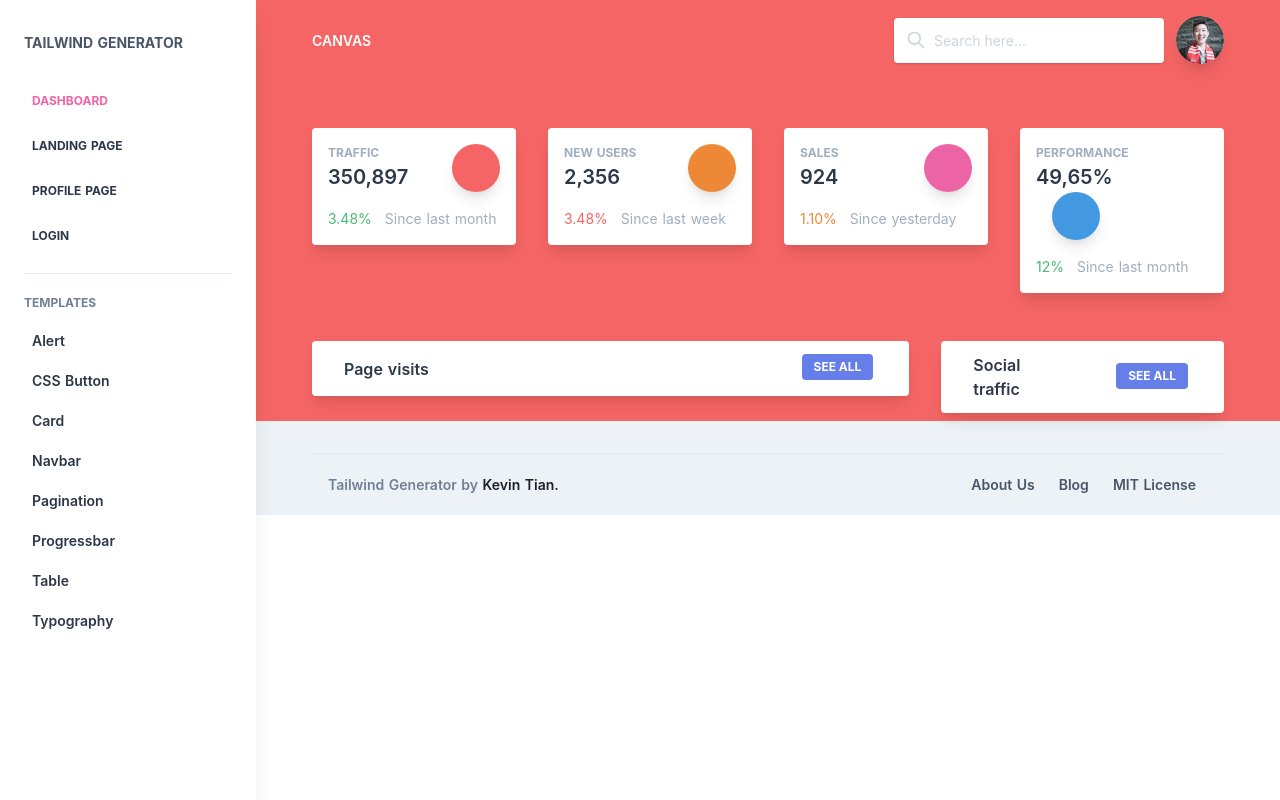
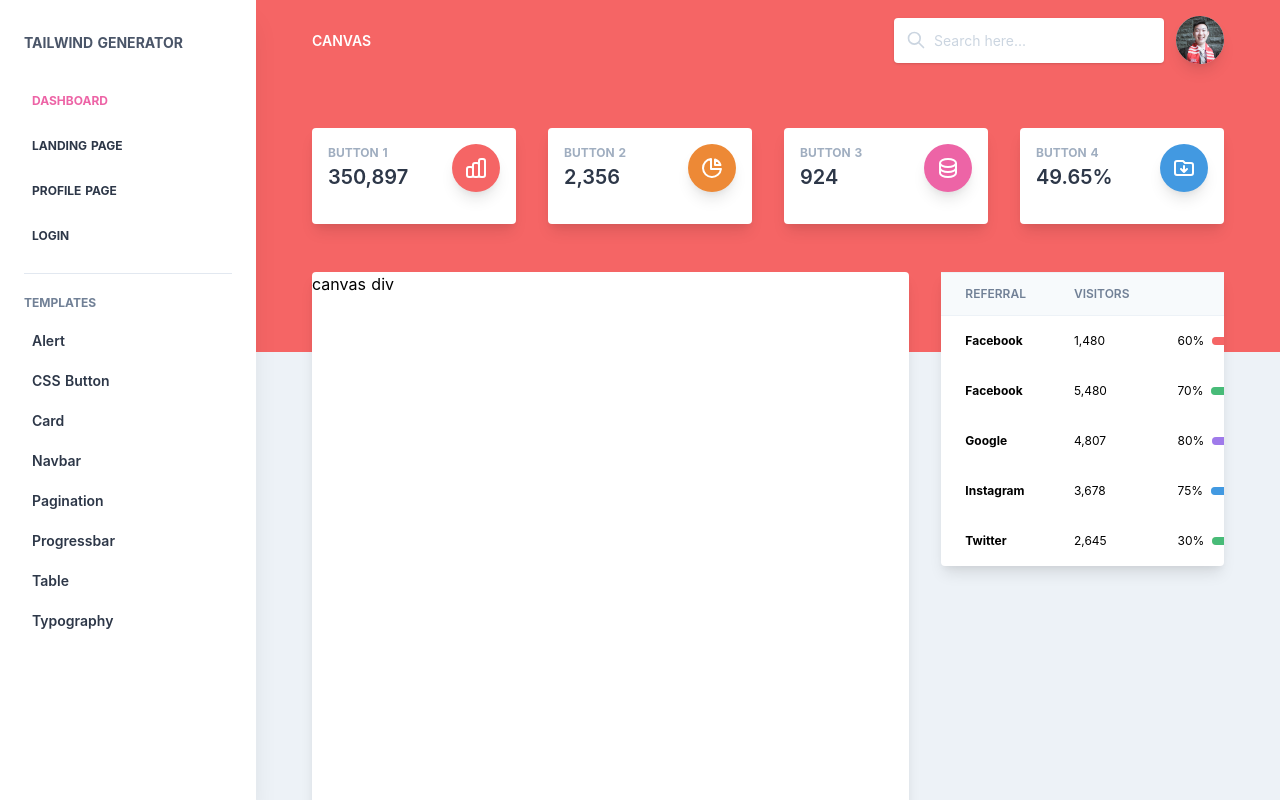
Before and after one commit to kt474/bootstrap-generator, a Nuxt app: page / in a window 1280 px wide. Shown: the top 800 px of the page. Built offline with nearby package versions, Linux system fonts and the light colour scheme.

Commit message:
💄 intial ui setup

```diff
--- a/components/Navbar.vue
+++ b/components/Navbar.vue
@@ -43,7 +43,7 @@
       <ul class="flex-col md:flex-row list-none items-center hidden md:flex">
         <div class="items-center flex">
           <span
-            class="w-12 h-12 text-sm text-white bg-gray-300 inline-flex items-center justify-center rounded-full"
+            class="w-12 h-12 text-sm text-white bg-gray-300 inline-flex items-center justify-center rounded-full cursor-pointer"
           >
             <img
               alt="..."
--- a/pages/index.vue
+++ b/pages/index.vue
@@ -19,7 +19,7 @@
                         class="relative w-full pr-4 max-w-full flex-grow flex-1"
                       >
                         <h5 class="text-gray-500 uppercase font-bold text-xs">
-                          Traffic
+                          Button 1
                         </h5>
                         <span class="font-semibold text-xl text-gray-800">
                           350,897
@@ -29,16 +29,23 @@
                         <div
                           class="text-white p-3 text-center inline-flex items-center justify-center w-12 h-12 shadow-lg rounded-full bg-red-500"
                         >
-                          <i class="far fa-chart-bar"></i>
+                          <svg
+                            xmlns="http://www.w3.org/2000/svg"
+                            fill="none"
+                            viewBox="0 0 24 24"
+                            stroke="currentColor"
+                          >
+                            <path
+                              stroke-linecap="round"
+                              stroke-linejoin="round"
+                              stroke-width="2"
+                              d="M9 19v-6a2 2 0 00-2-2H5a2 2 0 00-2 2v6a2 2 0 002 2h2a2 2 0 002-2zm0 0V9a2 2 0 012-2h2a2 2 0 012 2v10m-6 0a2 2 0 002 2h2a2 2 0 002-2m0 0V5a2 2 0 012-2h2a2 2 0 012 2v14a2 2 0 01-2 2h-2a2 2 0 01-2-2z"
+                            />
+                          </svg>
                         </div>
                       </div>
                     </div>
-                    <p class="text-sm text-gray-500 mt-4">
-                      <span class="text-green-500 mr-2">
-                        <i class="fas fa-arrow-up"></i> 3.48%
-                      </span>
-                      <span class="whitespace-no-wrap"> Since last month </span>
-                    </p>
+                    <p class="text-sm text-gray-500 mt-4"></p>
                   </div>
                 </div>
               </div>
@@ -52,7 +59,7 @@
                         class="relative w-full pr-4 max-w-full flex-grow flex-1"
                       >
                         <h5 class="text-gray-500 uppercase font-bold text-xs">
-                          New users
+                          Button 2
                         </h5>
                         <span class="font-semibold text-xl text-gray-800">
                           2,356
@@ -62,16 +69,29 @@
                         <div
                           class="text-white p-3 text-center inline-flex items-center justify-center w-12 h-12 shadow-lg rounded-full bg-orange-500"
                         >
-                          <i class="fas fa-chart-pie"></i>
+                          <svg
+                            xmlns="http://www.w3.org/2000/svg"
+                            fill="none"
+                            viewBox="0 0 24 24"
+                            stroke="currentColor"
+                          >
+                            <path
+                              stroke-linecap="round"
+                              stroke-linejoin="round"
+                              stroke-width="2"
+                              d="M11 3.055A9.001 9.001 0 1020.945 13H11V3.055z"
+                            />
+                            <path
+                              stroke-linecap="round"
+                              stroke-linejoin="round"
+                              stroke-width="2"
+                              d="M20.488 9H15V3.512A9.025 9.025 0 0120.488 9z"
+                            />
+                          </svg>
                         </div>
                       </div>
                     </div>
-                    <p class="text-sm text-gray-500 mt-4">
-                      <span class="text-red-500 mr-2">
-                        <i class="fas fa-arrow-down"></i> 3.48%
-                      </span>
-                      <span class="whitespace-no-wrap"> Since last week </span>
-                    </p>
+                    <p class="text-sm text-gray-500 mt-4"></p>
                   </div>
                 </div>
               </div>
@@ -85,7 +105,7 @@
                         class="relative w-full pr-4 max-w-full flex-grow flex-1"
                       >
                         <h5 class="text-gray-500 uppercase font-bold text-xs">
-                          Sales
+                          Button 3
                         </h5>
                         <span class="font-semibold text-xl text-gray-800">
                           924
@@ -95,16 +115,23 @@
                         <div
                           class="text-white p-3 text-center inline-flex items-center justify-center w-12 h-12 shadow-lg rounded-full bg-pink-500"
                         >
-                          <i class="fas fa-users"></i>
+                          <svg
+                            xmlns="http://www.w3.org/2000/svg"
+                            fill="none"
+                            viewBox="0 0 24 24"
+                            stroke="currentColor"
+                          >
+                            <path
+                              stroke-linecap="round"
+                              stroke-linejoin="round"
+                              stroke-width="2"
+                              d="M4 7v10c0 2.21 3.582 4 8 4s8-1.79 8-4V7M4 7c0 2.21 3.582 4 8 4s8-1.79 8-4M4 7c0-2.21 3.582-4 8-4s8 1.79 8 4m0 5c0 2.21-3.582 4-8 4s-8-1.79-8-4"
+                            />
+                          </svg>
                         </div>
                       </div>
                     </div>
-                    <p class="text-sm text-gray-500 mt-4">
-                      <span class="text-orange-500 mr-2">
-                        <i class="fas fa-arrow-down"></i> 1.10%
-                      </span>
-                      <span class="whitespace-no-wrap"> Since yesterday </span>
-                    </p>
+                    <p class="text-sm text-gray-500 mt-4"></p>
                   </div>
                 </div>
               </div>
@@ -118,26 +145,33 @@
                         class="relative w-full pr-4 max-w-full flex-grow flex-1"
                       >
                         <h5 class="text-gray-500 uppercase font-bold text-xs">
-                          Performance
+                          Button 4
                         </h5>
                         <span class="font-semibold text-xl text-gray-800">
-                          49,65%
+                          49.65%
                         </span>
                       </div>
                       <div class="relative w-auto pl-4 flex-initial">
                         <div
                           class="text-white p-3 text-center inline-flex items-center justify-center w-12 h-12 shadow-lg rounded-full bg-blue-500"
                         >
-                          <i class="fas fa-percent"></i>
+                          <svg
+                            xmlns="http://www.w3.org/2000/svg"
+                            fill="none"
+                            viewBox="0 0 24 24"
+                            stroke="currentColor"
+                          >
+                            <path
+                              stroke-linecap="round"
+                              stroke-linejoin="round"
+                              stroke-width="2"
+                              d="M12 10v6m0 0l-3-3m3 3l3-3M3 17V7a2 2 0 012-2h6l2 2h6a2 2 0 012 2v8a2 2 0 01-2 2H5a2 2 0 01-2-2z"
+                            />
+                          </svg>
                         </div>
                       </div>
                     </div>
-                    <p class="text-sm text-gray-500 mt-4">
-                      <span class="text-green-500 mr-2">
-                        <i class="fas fa-arrow-up"></i> 12%
-                      </span>
-                      <span class="whitespace-no-wrap"> Since last month </span>
-                    </p>
+                    <p class="text-sm text-gray-500 mt-4"></p>
                   </div>
                 </div>
               </div>
@@ -151,173 +185,9 @@
             <div
               class="relative flex flex-col min-w-0 break-words bg-white w-full mb-6 shadow-lg rounded"
             >
-              <div class="rounded-t mb-0 px-4 py-3 border-0">
-                <div class="flex flex-wrap items-center">
-                  <div class="relative w-full px-4 max-w-full flex-grow flex-1">
-                    <h3 class="font-semibold text-base text-gray-800">
-                      Page visits
-                    </h3>
-                  </div>
-                  <div
-                    class="relative w-full px-4 max-w-full flex-grow flex-1 text-right"
-                  >
-                    <button
-                      class="bg-indigo-500 text-white active:bg-indigo-600 text-xs font-bold uppercase px-3 py-1 rounded outline-none focus:outline-none mr-1 mb-1"
-                      type="button"
-                      style="transition: all 0.15s ease"
-                    >
-                      See all
-                    </button>
-                  </div>
-                </div>
-              </div>
               <div class="block w-full overflow-x-auto">
                 <!-- Projects table -->
-                <!-- <table
-                  class="items-center w-full bg-transparent border-collapse"
-                >
-                  <thead>
-                    <tr>
-                      <th
-                        class="px-6 bg-gray-100 text-gray-600 align-middle border border-solid border-gray-200 py-3 text-xs uppercase border-l-0 border-r-0 whitespace-no-wrap font-semibold text-left"
-                      >
-                        Page name
-                      </th>
-                      <th
-                        class="px-6 bg-gray-100 text-gray-600 align-middle border border-solid border-gray-200 py-3 text-xs uppercase border-l-0 border-r-0 whitespace-no-wrap font-semibold text-left"
-                      >
-                        Visitors
-                      </th>
-                      <th
-                        class="px-6 bg-gray-100 text-gray-600 align-middle border border-solid border-gray-200 py-3 text-xs uppercase border-l-0 border-r-0 whitespace-no-wrap font-semibold text-left"
-                      >
-                        Unique users
-                      </th>
-                      <th
-                        class="px-6 bg-gray-100 text-gray-600 align-middle border border-solid border-gray-200 py-3 text-xs uppercase border-l-0 border-r-0 whitespace-no-wrap font-semibold text-left"
-                      >
-                        Bounce rate
-                      </th>
-                    </tr>
-                  </thead>
-                  <tbody>
-                    <tr>
-                      <th
-                        class="border-t-0 px-6 align-middle border-l-0 border-r-0 text-xs whitespace-no-wrap p-4 text-left"
-                      >
-                        /argon/
-                      </th>
-                      <td
-                        class="border-t-0 px-6 align-middle border-l-0 border-r-0 text-xs whitespace-no-wrap p-4"
-                      >
-                        4,569
-                      </td>
-                      <td
-                        class="border-t-0 px-6 align-middle border-l-0 border-r-0 text-xs whitespace-no-wrap p-4"
-                      >
-                        340
-                      </td>
-                      <td
-                        class="border-t-0 px-6 align-middle border-l-0 border-r-0 text-xs whitespace-no-wrap p-4"
-                      >
-                        <i class="fas fa-arrow-up text-green-500 mr-4"></i>
-                        46,53%
-                      </td>
-                    </tr>
-                    <tr>
-                      <th
-                        class="border-t-0 px-6 align-middle border-l-0 border-r-0 text-xs whitespace-no-wrap p-4 text-left"
-                      >
-                        /argon/index.html
-                      </th>
-                      <td
-                        class="border-t-0 px-6 align-middle border-l-0 border-r-0 text-xs whitespace-no-wrap p-4"
-                      >
-                        3,985
-                      </td>
-                      <td
-                        class="border-t-0 px-6 align-middle border-l-0 border-r-0 text-xs whitespace-no-wrap p-4"
-                      >
-                        319
-                      </td>
-                      <td
-                        class="border-t-0 px-6 align-middle border-l-0 border-r-0 text-xs whitespace-no-wrap p-4"
-                      >
-                        <i class="fas fa-arrow-down text-orange-500 mr-4"></i>
-                        46,53%
-                      </td>
-                    </tr>
-                    <tr>
-                      <th
-                        class="border-t-0 px-6 align-middle border-l-0 border-r-0 text-xs whitespace-no-wrap p-4 text-left"
-                      >
-                        /argon/charts.html
-                      </th>
-                      <td
-                        class="border-t-0 px-6 align-middle border-l-0 border-r-0 text-xs whitespace-no-wrap p-4"
-                      >
-                        3,513
-                      </td>
-                      <td
-                        class="border-t-0 px-6 align-middle border-l-0 border-r-0 text-xs whitespace-no-wrap p-4"
-                      >
-                        294
-                      </td>
-                      <td
-                        class="border-t-0 px-6 align-middle border-l-0 border-r-0 text-xs whitespace-no-wrap p-4"
-                      >
-                        <i class="fas fa-arrow-down text-orange-500 mr-4"></i>
-                        36,49%
-                      </td>
-                    </tr>
-                    <tr>
-                      <th
-                        class="border-t-0 px-6 align-middle border-l-0 border-r-0 text-xs whitespace-no-wrap p-4 text-left"
-                      >
-                        /argon/tables.html
-                      </th>
-                      <td
-                        class="border-t-0 px-6 align-middle border-l-0 border-r-0 text-xs whitespace-no-wrap p-4"
-                      >
-                        2,050
-                      </td>
-                      <td
-                        class="border-t-0 px-6 align-middle border-l-0 border-r-0 text-xs whitespace-no-wrap p-4"
-                      >
-                        147
-                      </td>
-                      <td
-                        class="border-t-0 px-6 align-middle border-l-0 border-r-0 text-xs whitespace-no-wrap p-4"
-                      >
-                        <i class="fas fa-arrow-up text-green-500 mr-4"></i>
-                        50,87%
-                      </td>
-                    </tr>
-                    <tr>
-                      <th
-                        class="border-t-0 px-6 align-middle border-l-0 border-r-0 text-xs whitespace-no-wrap p-4 text-left"
-                      >
-                        /argon/profile.html
-                      </th>
-                      <td
-                        class="border-t-0 px-6 align-middle border-l-0 border-r-0 text-xs whitespace-no-wrap p-4"
-                      >
-                        1,795
-                      </td>
-                      <td
-                        class="border-t-0 px-6 align-middle border-l-0 border-r-0 text-xs whitespace-no-wrap p-4"
-                      >
-                        190
-                      </td>
-                      <td
-                        class="border-t-0 px-6 align-middle border-l-0 border-r-0 text-xs whitespace-no-wrap p-4"
-                      >
-                        <i class="fas fa-arrow-down text-red-500 mr-4"></i>
-                        46,53%
-                      </td>
-                    </tr>
-                  </tbody>
-                </table> -->
+                <div class="h-screen">canvas div</div>
               </div>
             </div>
           </div>
@@ -325,29 +195,9 @@
             <div
               class="relative flex flex-col min-w-0 break-words bg-white w-full mb-6 shadow-lg rounded"
             >
-              <div class="rounded-t mb-0 px-4 py-3 border-0">
-                <div class="flex flex-wrap items-center">
-                  <div class="relative w-full px-4 max-w-full flex-grow flex-1">
-                    <h3 class="font-semibold text-base text-gray-800">
-                      Social traffic
-                    </h3>
-                  </div>
-                  <div
-                    class="relative w-full px-4 max-w-full flex-grow flex-1 text-right"
-                  >
-                    <button
-                      class="bg-indigo-500 text-white active:bg-indigo-600 text-xs font-bold uppercase px-3 py-1 rounded outline-none focus:outline-none mr-1 mb-1"
-                      type="button"
-                      style="transition: all 0.15s ease"
-                    >
-                      See all
-                    </button>
-                  </div>
-                </div>
-              </div>
               <div class="block w-full overflow-x-auto">
                 <!-- Projects table -->
-                <!-- <table
+                <table
                   class="items-center w-full bg-transparent border-collapse"
                 >
                   <thead class="thead-light">
@@ -489,7 +339,7 @@
                       <th
                         class="border-t-0 px-6 align-middle border-l-0 border-r-0 text-xs whitespace-no-wrap p-4 text-left"
                       >
-                        twitter
+                        Twitter
                       </th>
                       <td
                         class="border-t-0 px-6 align-middle border-l-0 border-r-0 text-xs whitespace-no-wrap p-4"
@@ -515,7 +365,7 @@
                       </td>
                     </tr>
                   </tbody>
-                </table> -->
+                </table>
               </div>
             </div>
           </div>
```
